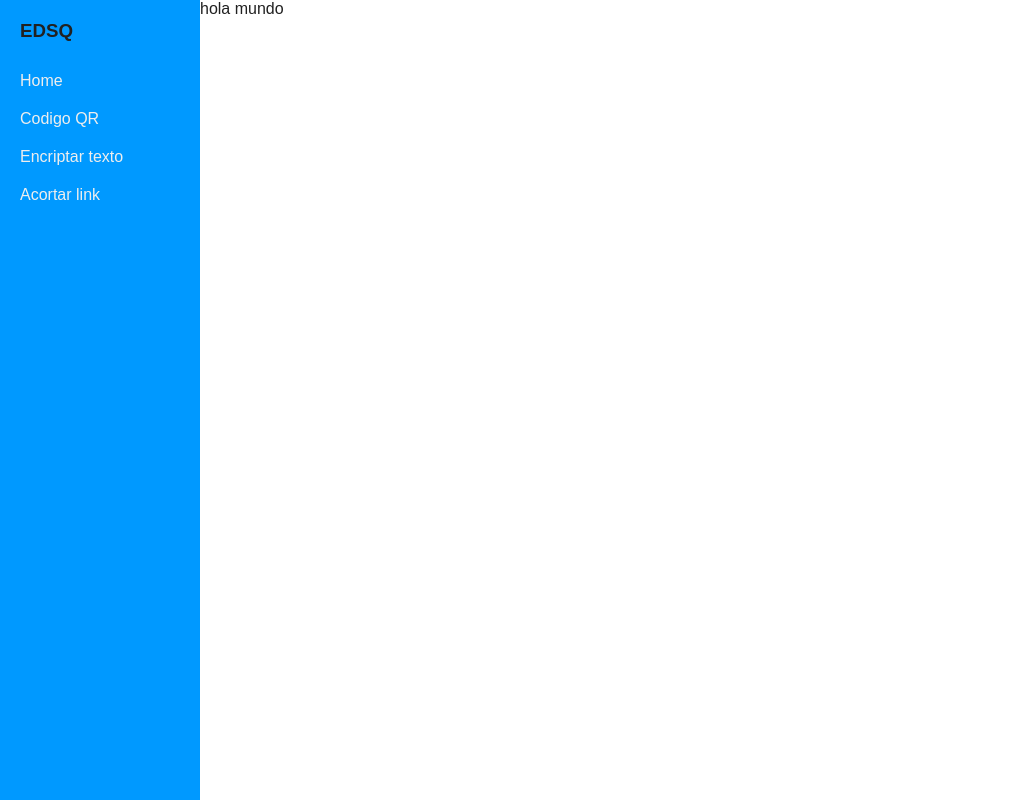
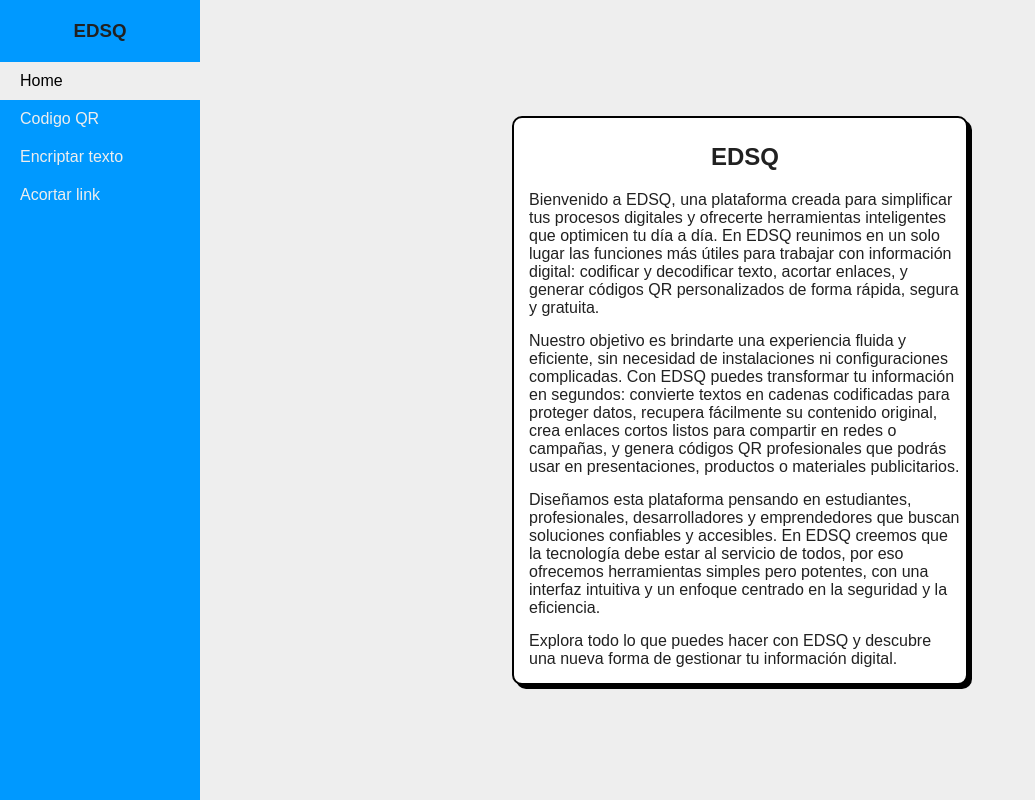
Before and after one commit to jhonatan-jaimes/front-crypt, a React (Vite) app: page / in a window 1280 px wide. Shown: the whole page, without its empty margins (0-1035 px from the left). Built offline with nearby package versions, Linux system fonts and the light colour scheme.

Commit message:
Home page

```diff
--- a/src/App.jsx
+++ b/src/App.jsx
@@ -4,15 +4,25 @@ import CryptoPage from "./assets/pages/crypto-page/CryptoPage";
 import NavComponent from "./assets/component/nav/NavComponent";
 import QrPage from "./assets/pages/qr-page/QrPage";
 import HomePage from "./assets/pages/home-page/HomePage";
+import { useEffect, useState } from "react";
+import ShortPage from "./assets/pages/short-page/ShortPage";
 
 function App() {
+  const [tipo, setTipo] = useState("");
+  useEffect(() => {
+    const pathVari = window.location.pathname;
+    const segments = pathVari.split("/").filter(Boolean);
+    const last = segments.length ? segments[segments.length - 1] : "";
+    setTipo(last);
+  }, []);
   return (
     <section className="containApp">
-      <NavComponent />
+      <NavComponent tipo={tipo} />
       <Routes>
         <Route path="/" element={<HomePage />} />
-        <Route path="/crypto" element={<CryptoPage />} />
+        <Route path="/ed" element={<CryptoPage />} />
         <Route path="/qr" element={<QrPage />} />
+        <Route path="/shorter" element={<ShortPage />} />
       </Routes>
     </section>
   );
--- a/src/assets/component/nav/LinkComponent.jsx
+++ b/src/assets/component/nav/LinkComponent.jsx
@@ -1,9 +1,9 @@
 import React from "react";
 import { Link } from "react-router-dom";
 
-const LinkComponent = ({ to, name, className }) => {
+const LinkComponent = ({ to, name, className, onClick }) => {
   return (
-    <Link to={to} className={className}>
+    <Link to={to} className={className} onClick={onClick}>
       {name}
     </Link>
   );
--- a/src/assets/component/nav/Nav.module.css
+++ b/src/assets/component/nav/Nav.module.css
@@ -15,6 +15,22 @@
   display: block;
 }
 
+.linkNavSelect {
+  background-color: #eee;
+  color: #000;
+  padding-left: 20px;
+  cursor: pointer;
+  padding-top: 10px;
+  padding-bottom: 10px;
+  text-decoration: none;
+  display: block;
+}
+
+.linkNavSelect:hover {
+  background-color: #eee;
+  color: #09f;
+}
+
 .linkNav:hover {
   background-color: #eee;
   color: #000;
@@ -22,4 +38,5 @@
 
 .tituloNav {
   padding: 20px;
+  text-align: center;
 }
--- a/src/assets/component/nav/NavComponent.jsx
+++ b/src/assets/component/nav/NavComponent.jsx
@@ -1,22 +1,49 @@
-import React from "react";
+import React, { useEffect, useState } from "react";
 import LinkComponent from "./LinkComponent";
 import styles from "./Nav.module.css";
 
-const NavComponent = () => {
+const NavComponent = ({ tipo }) => {
+
+  const [mode, setMode] = useState("home");
+
+  useEffect(() => {
+    const t = tipo === "" ? "home" : tipo;
+    setMode(t);
+  }, [tipo]);
+
+  const handleMode = (modo) => {
+    return mode === modo ? styles.linkNavSelect : styles.linkNav;
+  };
+
+  const changeMode = (newMode) => {
+    setMode(newMode);
+  };
   return (
     <section className={styles.navContain}>
       <h1 className={styles.tituloNav}>EDSQ</h1>
-      <LinkComponent to="/" name="Home" className={styles.linkNav} />
-      <LinkComponent to="/qr" name="Codigo QR" className={styles.linkNav} />
       <LinkComponent
-        to="/crypto"
+        to="/"
+        name="Home"
+        className={handleMode("home")}
+        onClick={() => changeMode("home")}
+      />
+      <LinkComponent
+        to="/qr"
+        name="Codigo QR"
+        className={handleMode("qr")}
+        onClick={() => changeMode("qr")}
+      />
+      <LinkComponent
+        to="/ed"
         name="Encriptar texto"
-        className={styles.linkNav}
+        className={handleMode("ed")}
+        onClick={() => changeMode("ed")}
       />
       <LinkComponent
         to="/shorter"
         name="Acortar link"
-        className={styles.linkNav}
+        className={handleMode("shorter")}
+        onClick={() => changeMode("shorter")}
       />
     </section>
   );
--- /dev/null
+++ b/src/assets/component/parrafos/Parrafo.module.css
@@ -0,0 +1,15 @@
+.parrafoDiv {
+    width: 100%;
+    padding: 5px;
+}
+
+.tituloParra {
+    display: block;
+    text-align: center;
+    padding: 10px;
+}
+
+.parraParra {
+    display: block;
+    padding-top: 5px;
+}
--- /dev/null
+++ b/src/assets/component/parrafos/ParrafoComponent.jsx
@@ -0,0 +1,15 @@
+import React from 'react'
+import styles from "../parrafos/Parrafo.module.css";
+
+const ParrafoComponent = ({ titulo, parrafo }) => {
+    return (
+        <div className={styles.parrafoDiv}>
+            <h1 className={styles.tituloParra}>{titulo}</h1>
+            {parrafo.split("\n").map((linea, i) => (
+                <p key={i} className={styles.parraParra}>{linea}</p>
+            ))}
+        </div>
+    )
+}
+
+export default ParrafoComponent;
--- /dev/null
+++ b/src/assets/component/text-home/TextHome.jsx
@@ -0,0 +1,15 @@
+import React from 'react'
+import ParrafoComponent from '../parrafos/ParrafoComponent'
+
+const TextHome = ({ titulo, parrafo, className }) => {
+    return (
+        <div className={className}>
+            <ParrafoComponent
+                titulo={titulo}
+                parrafo={parrafo}
+            />
+        </div>
+    )
+}
+
+export default TextHome
--- a/src/assets/domain/UrlLinks.js
+++ b/src/assets/domain/UrlLinks.js
@@ -1,5 +1,6 @@
 class UrlLinks {
   static URL_GENERAL = "https://edsq-804944138861.us-south1.run.app/api";
+  static LOCAL_URL = ""
 }
 
 export default UrlLinks;
--- /dev/null
+++ b/src/assets/pages/home-page/Home.module.css
@@ -0,0 +1,17 @@
+.pageGeneral {
+    background-color: #eeeeee;
+    width: 85%;
+    height: 100vh;
+    align-content: center;
+}
+
+.divParrafo {
+    width: 40%;
+    min-width: 240px;
+    padding: 10px;
+    border: 2px solid black;
+    box-shadow: 4px 4px 0px rgb(0, 0, 0);
+    background-color: #fff;
+    border-radius: 10px;
+    margin: auto;
+}
--- a/src/assets/pages/home-page/HomePage.jsx
+++ b/src/assets/pages/home-page/HomePage.jsx
@@ -1,11 +1,23 @@
 import React from 'react'
+import TextHome from "../../component/text-home/TextHome"
+import styles from "./Home.module.css"
 
 const HomePage = () => {
+    const texto = `
+    Bienvenido a EDSQ, una plataforma creada para simplificar tus procesos digitales y ofrecerte herramientas inteligentes que optimicen tu día a día. En EDSQ reunimos en un solo lugar las funciones más útiles para trabajar con información digital: codificar y decodificar texto, acortar enlaces, y generar códigos QR personalizados de forma rápida, segura y gratuita. \n
+
+    Nuestro objetivo es brindarte una experiencia fluida y eficiente, sin necesidad de instalaciones ni configuraciones complicadas. Con EDSQ puedes transformar tu información en segundos: convierte textos en cadenas codificadas para proteger datos, recupera fácilmente su contenido original, crea enlaces cortos listos para compartir en redes o campañas, y genera códigos QR profesionales que podrás usar en presentaciones, productos o materiales publicitarios. \n
+
+    Diseñamos esta plataforma pensando en estudiantes, profesionales, desarrolladores y emprendedores que buscan soluciones confiables y accesibles. En EDSQ creemos que la tecnología debe estar al servicio de todos, por eso ofrecemos herramientas simples pero potentes, con una interfaz intuitiva y un enfoque centrado en la seguridad y la eficiencia. \n
+
+    Explora todo lo que puedes hacer con EDSQ y descubre una nueva forma de gestionar tu información digital.`
     return (
-        <div>
-            <p>
-                hola mundo
-            </p>
+        <div className={styles.pageGeneral}>
+            <TextHome
+                titulo={"EDSQ"}
+                parrafo={texto}
+                className={styles.divParrafo}
+            />
         </div>
     )
 }
--- /dev/null
+++ b/src/assets/pages/short-page/ShortPage.jsx
@@ -0,0 +1,11 @@
+import React from 'react'
+
+const ShortPage = () => {
+    return (
+        <div>
+
+        </div>
+    )
+}
+
+export default ShortPage
```
